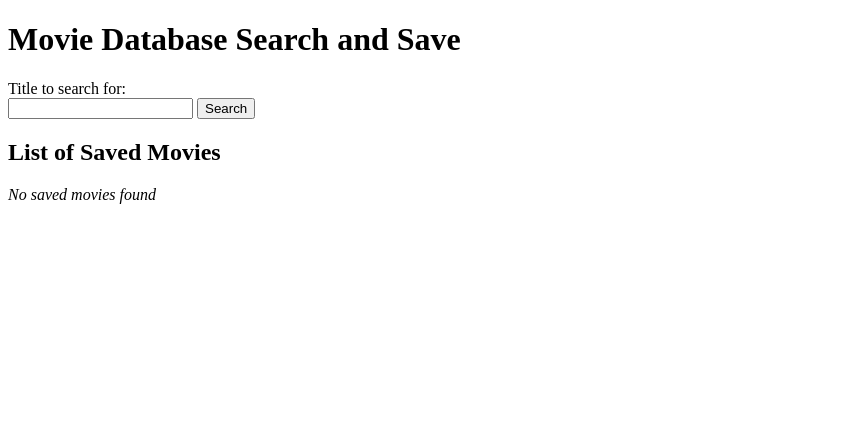
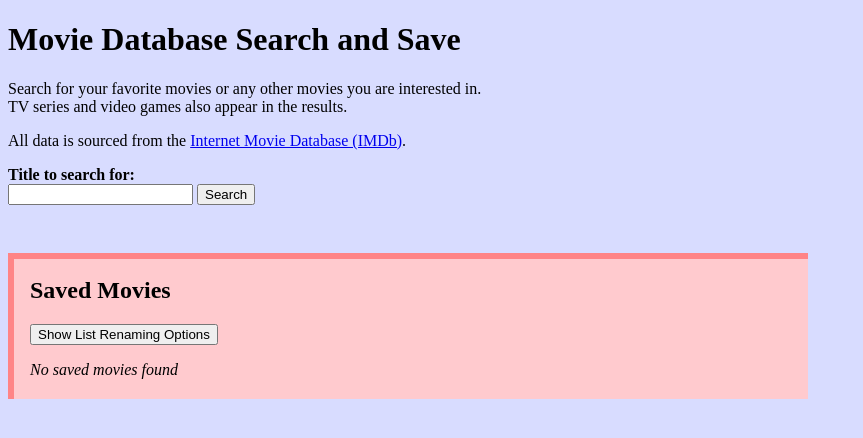
Before and after one commit to Bohman-Timothy/cit261, a PHP site: page /movie-db.html in a window 1280 px wide. Shown: the top 438 px of the page, without its empty margins (0-863 px from the left). Run offline with PHP 8.4, Linux system fonts and the light colour scheme.

Commit message:
Enhanced colors and spacing of several things on the page. Added explanatory text for searching. Added ability to rename the saved movies list and reset it to the default name.

```diff
--- a/web/movie-db.css
+++ b/web/movie-db.css
@@ -1,5 +1,7 @@
 body {
-	font-family: serif;
+	font-family: serif, cursive, sans-serif;
+	max-width: 800px;
+	background-color: rgb(216,220,255);
 }
 
 .resultsTitle, .savedMovieTitle {
@@ -8,40 +10,82 @@ body {
 	color: #861006;
 }
 
-.poster, .posterNoImg, .detailsPosterNoImg {
+.posterNoImg, .detailsPosterNoImg {
 	height: 64px;
+}
+
+.poster {
+	height: 64px;
+	transition: height 0.75s;
 }
 
 .poster:hover {
 	height: 300px;
+	transition: height 0.75s;
 }
 
-.idDetailsPoster {
+#idDetailsPoster {
 	height: 400px
 }
 
-.idDetailsTitle {
+#idDetailsTitle {
 	color: #cb1688;
 	font-size: 1.6em;
 }
 
-#searchResultsList {
+#searchResults {
 	border-left: 6px solid rgb(240,196,0);
+	background-color: rgb(255,228,171);
+	padding-top: 1em;
+	display: none;
+	margin-bottom: 1.5em;
+	padding-bottom: 1.5em;
+}
+
+#searchResultsTop, #searchResultsBottom {
+	padding-left: 1em;
+}
+
+#searchResultsTop h2 {
+	margin-top: 0;
 }
 
 #searchResultsList li, #savedMoviesList li {
 	margin-bottom: 1.5em;
 }
 
-#savedMoviesList {
+#savedMovies {
 	border-top: 6px solid rgb(255,132,134);
 	border-left: 6px solid rgb(255,132,134);
-	padding-top: 1em;
+	padding-bottom: 0.25em;
+	background-color: rgb(255,202,206);
+}
+
+#savedMoviesList {
+	padding-top: 1.5em;
+}
+
+#listRenameOptions {
+	display: none;
+}
+
+#listNameSuggestions {
+	font-style: italic;
+}
+
+#savedMoviesListName {
+	margin-top: 0.75em;
+}
+
+#savedMoviesListNameAndOptions, #noSavedMoviesMessage {
+	margin-left: 1em;
 }
 
 #moreDetails {
 	margin-top: 1em;
 	max-width: 800px;
+	padding-bottom: 0.5em;
+	margin-bottom: 1.5em;
 }
 
 .topBottomBorders {
@@ -50,6 +94,12 @@ body {
 	border-left: 6px solid rgb(16,143,153);
 	border-right: 6px solid rgb(16,143,153);
 	padding-left: 2em;
+	background-color: rgb(204,255,227);
+	background-color: rgb(199,240,255);
+}
+
+#addMovieBtn {
+	margin-top: 1em;
 }
 
 .viewDetailsBtn {
--- a/web/movie-db.html
+++ b/web/movie-db.html
@@ -9,7 +9,9 @@
 <body>
 <h1>Movie Database Search and Save</h1>
 <!-- <form> -->
-<label>Title to search for:<br/>
+<p>Search for your favorite movies or any other movies you are interested in.<br/> TV series and video games also appear in the results.</p>
+<p>All data is sourced from the <a href="https://www.imdb.com/">Internet Movie Database (IMDb)</a>.</p>
+<label><strong>Title to search for:</strong><br/>
 <input type="text" id="searchTitle" required>
 </label>
 <button id="searchTitleBtn" onclick="searchTitle()">Search</button>
@@ -24,6 +26,11 @@
 </div>
 <script>
 const maxResultsRetrieved = 10; //Max number of results that can be retrieved at once
+const savedMoviesListNameDefault = "Saved Movies";
+var savedMoviesListName = localStorage.getItem("savedMoviesListName");
+if (savedMoviesListName == null) {
+	savedMoviesListName = savedMoviesListNameDefault;
+}
 var fullListOfMoviesString = localStorage.getItem("fullListOfMovies");
 var fullListOfMoviesObj;
 if (fullListOfMoviesString === null) {
@@ -84,20 +91,21 @@ function search (searchText, searchType, searchResultsPage = 1) {
 }
 
 function displaySearchResults(searchResultsObj, searchResultsPage, searchResultsTotalResults) {
-	var searchResults = "<h2>Search Results:</h2><ol id='searchResultsList' start='" + (searchResultsPage * 10 - 9) + "'>";
+	var searchResults = "<div id='searchResultsTop'><h2>Search Results</h2></div> <ol id='searchResultsList' start='" + (searchResultsPage * 10 - 9) + "'>";
 	for (var i = 0; i < searchResultsObj.Search.length; i++) {
 		var imdbID = searchResultsObj.Search[i].imdbID;
 		searchResults += "<li><img class='poster' src='" + searchResultsObj.Search[i].Poster + "' onerror='this.src=&quot;no-img.png&quot;; this.classList=&quot;posterNoImg&quot;;'><span class='resultsTitle'>" + searchResultsObj.Search[i].Title + "</span><br/>" + "<strong>Type:</strong> " + searchResultsObj.Search[i].Type + "<br/>" + "<strong>Year:</strong> " + searchResultsObj.Search[i].Year + "<br/>" + "<strong>IMDb ID:</strong> " + "<span class='imdbID'>" + imdbID + "</span><br/> <button id='viewDetailsBtn_" + imdbID + "' class='viewDetailsBtn' onclick='searchID(&quot;" + imdbID + "&quot;);'>View more details</button></li>";
 	}
 	searchResults += "</ol>";
-	searchResults += "<p>Page: " + searchResultsPage + " of " + (Number((Number(searchResultsTotalResults) / 10).toFixed()) + 1) + "</p>";
+	searchResults += "<div id='searchResultsBottom'><p>Page: " + searchResultsPage + " of " + (Number((Number(searchResultsTotalResults) / 10).toFixed()) + 1) + "</p>";
 	if (searchResultsPage > 1) {
 		searchResults += "<button onclick='searchTitle(" + (searchResultsPage - 1) + ");'>Previous Page</button> ";
 	}
 	if (searchResultsObj.Search.length == maxResultsRetrieved) { //Max number of results that can be retrieved at once
-		searchResults += "<button onclick='searchTitle(" + (searchResultsPage + 1) + ");'>Next Page</button>";
+		searchResults += "<button onclick='searchTitle(" + (searchResultsPage + 1) + ");'>Next Page</button></div>";
 	}
 	document.getElementById("searchResults").innerHTML = searchResults;
+	unhideSearchResults();
 }
 
 function searchID(imdbID) {
@@ -108,9 +116,9 @@ function searchID(imdbID) {
 }
 
 function displayIDResult(searchResultsObj) {
-	var idResult = "<h2>More Details:<br/> <span class='idDetailsTitle'>" + searchResultsObj.Title +"</span></h2><p>";
+	var idResult = "<h2 id='idDetailsTitle'>" + searchResultsObj.Title +"</h2><p>";
 	var imdbID = searchResultsObj.imdbID;
-	idResult += "<img class='idDetailsPoster' src='" + searchResultsObj.Poster + "' onerror='this.src=&quot;no-img.png&quot;; this.classList=&quot;posterNoImg&quot;;'><br/>" + "<strong>Type:</strong> " + searchResultsObj.Type + "<br/>" + "<strong>Genre:</strong> " + searchResultsObj.Genre + "<br/>" + "<strong>Year:</strong> " + searchResultsObj.Year + "<br/>" + "<strong>Released:</strong> " + searchResultsObj.Released + "<br/>" + "<strong>Runtime:</strong> " + searchResultsObj.Runtime + "<br/>" + "<strong>Director:</strong> " + searchResultsObj.Director + "<br/>" + "<strong>Actors:</strong> " + searchResultsObj.Actors + "<br/>" + "<strong>IMDb ID:</strong> " + "<span class='imdbID'>" + imdbID + "</span><br/> <button id='addMovieBtn_" + imdbID + "' onclick='addMovie(&quot;" + imdbID + "&quot;);'>Add Movie to List</button>";
+	idResult += "<img id='idDetailsPoster' src='" + searchResultsObj.Poster + "' onerror='this.src=&quot;no-img.png&quot;; this.classList=&quot;posterNoImg&quot;;'><br/>" + "<strong>Type:</strong> " + searchResultsObj.Type + "<br/>" + "<strong>Genre:</strong> " + searchResultsObj.Genre + "<br/>" + "<strong>Year:</strong> " + searchResultsObj.Year + "<br/>" + "<strong>Released:</strong> " + searchResultsObj.Released + "<br/>" + "<strong>Runtime:</strong> " + searchResultsObj.Runtime + "<br/>" + "<strong>Director:</strong> " + searchResultsObj.Director + "<br/>" + "<strong>Actors:</strong> " + searchResultsObj.Actors + "<br/>" + "<strong>IMDb ID:</strong> " + "<span class='imdbID'>" + imdbID + "</span><br/> <button id='addMovieBtn' onclick='addMovie(&quot;" + imdbID + "&quot;);'>Add Movie to List</button>";
 	var movieDataString = JSON.stringify(searchResultsObj);
 	console.log(movieDataString);
 	idResult += "<span id='movieDataString'>" + movieDataString + "</span></p>";
@@ -119,8 +127,6 @@ function displayIDResult(searchResultsObj) {
 
 	var moreDetails = document.getElementById("moreDetails");
 	moreDetails.classList.add("topBottomBorders");
-
-	//Add button to show plot summary
 }
 
 function addMovie(imdbID) {
@@ -144,31 +150,27 @@ function addMovie(imdbID) {
 			break;
 		}
 	}
-
 	if (isDuplicate == false) {
 		fullListOfMoviesObj.movies.push(savedMovieObj);
 		console.log("fullListofMoviesObj: ");
 		console.log(fullListOfMoviesObj);
-
-		var fullListOfMovies = JSON.stringify(fullListOfMoviesObj);
-		console.log("fullListofMovies: ");
-		console.log(fullListOfMovies);
-		localStorage.setItem("fullListOfMovies", fullListOfMovies);
-		viewSavedMoviesList();
+		saveCurrentMovieListData();
 	}
 }
 
 function viewSavedMoviesList() {
 	fullListOfMoviesString = localStorage.getItem("fullListOfMovies");
-	console.log("fullListOfMoviesString: ");
-	console.log(fullListOfMoviesString);
+	//console.log("fullListOfMoviesString: ");
+	//console.log(fullListOfMoviesString);
 	if (fullListOfMoviesString !== null) {
 		fullListOfMoviesObj = JSON.parse(fullListOfMoviesString);
 	}
-	console.log("fullListOfMoviesObj: ");
-	console.log(fullListOfMoviesObj);
+	//console.log("fullListOfMoviesObj: ");
+	//console.log(fullListOfMoviesObj);
 	var savedMovies = document.getElementById("savedMovies");
-	var savedMoviesString = "<h2>List of Saved Movies</h2> ";
+	var savedMoviesString = "<div id='savedMoviesListNameAndOptions'><h2 id='savedMoviesListName'>";
+	savedMoviesString += savedMoviesListName;
+	savedMoviesString += "</h2> <div id='listRename'><button id='listRenameBtn' onclick='showListRenameOptions();'>Show List Renaming Options</button><span id='listRenameOptions'><input id='newListName' type='text'> <button onclick='saveNewListName();'>Save New List Name</button> <button onclick='resetListName();'>Reset to Default Name</button> <button onclick='closeRenameOptions();'>Cancel</button> <p>Suggestions: <span id='listNameSuggestions'>Favorite Movies / Movies to See / Movies Watched / Movies Owned</span></p></span></div></div> ";
 	if ((fullListOfMoviesObj != null) && (fullListOfMoviesObj.movies.length != 0)) {
 		savedMoviesString += "<ol id='savedMoviesList'>";
 		console.log("savedMoviesString : ");
@@ -184,7 +186,7 @@ function viewSavedMoviesList() {
 		console.log(savedMovies.innerHTML);
 	}
 	else {
-		savedMoviesString += "<p><em>No saved movies found</em></p>";
+		savedMoviesString += "<p id='noSavedMoviesMessage'><em>No saved movies found</em></p>";
 	}
 	savedMovies.innerHTML = savedMoviesString;
 	console.log("savedMoviesString : ");
@@ -209,6 +211,60 @@ function removeFromList(i) {
 	}
 	viewSavedMoviesList();
 }
+
+function saveCurrentMovieListData() {
+	var fullListOfMovies = JSON.stringify(fullListOfMoviesObj);
+	console.log("fullListofMovies: ");
+	console.log(fullListOfMovies);
+	localStorage.setItem("fullListOfMovies", fullListOfMovies);
+	localStorage.setItem("savedMoviesListName", savedMoviesListName);
+
+	viewSavedMoviesList(); //Refresh view of list
+}
+
+function showListRenameOptions() {
+	document.getElementById("listRenameBtn").style.display = "none";
+	document.getElementById("listRenameOptions").style.display = "inline";
+}
+
+function closeRenameOptions() {
+	document.getElementById("listRenameBtn").style.display = "inline";
+	document.getElementById("listRenameOptions").style.display = "none";
+}
+
+function saveNewListName() {
+	var newListName = document.getElementById("newListName").value;
+	console.log(newListName);
+	var noChange = false;
+	if (savedMoviesListName == newListName)
+	{
+		console.log("No change");
+		noChange = true;
+	}
+	if (noChange == false) {
+		savedMoviesListName = newListName;
+		console.log("savedMoviesListName: ");
+		console.log(savedMoviesListName);
+		saveCurrentMovieListData();
+	}
+}
+
+function resetListName() {
+	fullListOfMoviesObj.savedMoviesListName = savedMoviesListNameDefault;
+	saveCurrentMovieListData();
+}
+
+function unhideSearchResults() {
+	document.getElementById("searchResults").style.display = "block";
+}
+
+function hideSearchResults() {
+	document.getElementById("searchResults").style.display = "none";
+}
+
+//Add button to show plot summary in "more details" section
+//Add ability to mark a movie as "owned" in the saved movies list
+//Add ability to add a brief note about a movie in the saved movies list
 </script>
 </body>
 </html>
```
